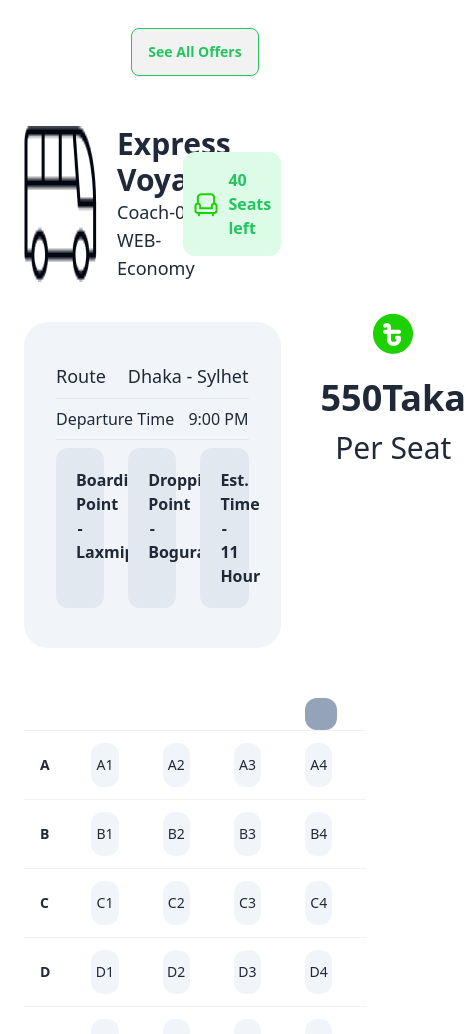
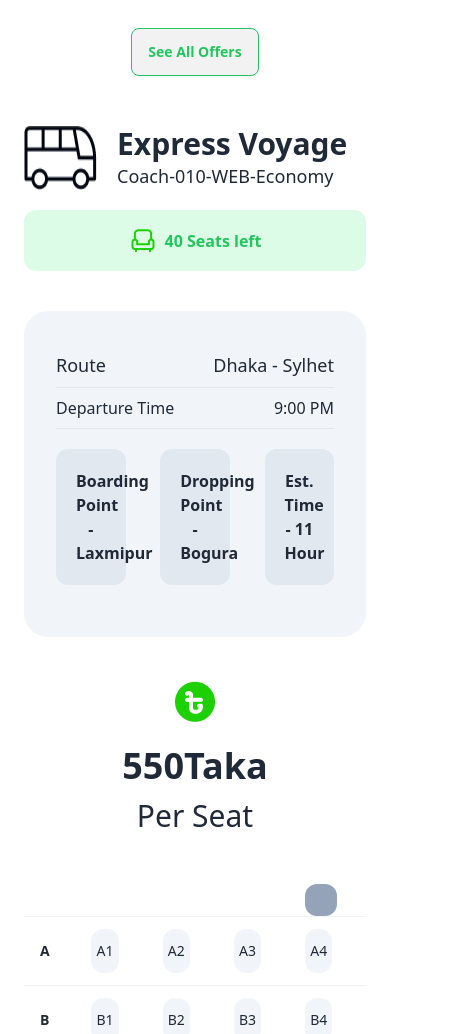
Before and after one commit to KaziSamiUllah/Assignmnet-5, a plain HTML site: page index.html in a window 390 px wide. Shown: the part 1440-2474 px from the top of the page, 466 px wide, since content can reach past the window. Drawn offline with nearby package versions, Linux system fonts and the light colour scheme.

Commit message:
almost final

```diff
--- a/index.html
+++ b/index.html
@@ -106,9 +106,9 @@
             </div>
         </section>
         <section> <!-- Coach Details-->
-            <div class="flex gap-10">
-                <div class="w-3/4">
-                    <div class="flex justify-between items-center">
+            <div class="flex-row lg:flex gap-10">
+                <div class="lg:w-3/4">
+                    <div class="flex-row lg:flex justify-between items-center">
                         <div class="flex gap-5">
                             <img src="images/bus-logo.png" alt="">
                             <div>
@@ -116,10 +116,12 @@
                                 <h2 class="text-lg">Coach-010-WEB-Economy</h2>
                             </div>
                         </div>
-                        <div class="flex bg-green-100 p-4 text-green-500 font-bold rounded-xl border-green-600 border-none gap-2 justify-center items-center">
+                        <div
+                            class="flex bg-green-100 p-4 text-green-500 font-bold rounded-xl border-green-600 border-none gap-2 justify-center items-center my-5 lg:my-0">
                             <img src="images/seat-green.png" alt="">
                             <h3 class="">
-                                <Span id="ticket-left">40</Span> Seats left</h3>
+                                <Span id="ticket-left">40</Span> Seats left
+                            </h3>
                         </div>
                     </div>
                     <div class="border-none p-8 font-medium rounded-3xl mt-10 bg-slate-100 ">
@@ -133,14 +135,14 @@
                             <h2>9:00 PM</h2>
                         </div>
                         <hr>
-                        <div class="flex justify-between my-2 font-bold">
+                        <div class="flex justify-between my-2 font-bold my-5">
                             <h2 class="p-5 bg-slate-200 rounded-xl w-1/4 text-center">Boarding Point - Laxmipur</h2>
                             <h2 class="p-5 bg-slate-200 rounded-xl w-1/4 text-center">Dropping Point - Bogura</h2>
                             <h2 class="p-5 bg-slate-200 rounded-xl w-1/4 text-center">Est. Time - 11 Hour</h2>
                         </div>
                     </div>
                 </div>
-                <div class="flex-1 w-full flex justify-center items-center">
+                <div class="flex my-10 lg:flex-1 w-full  justify-center items-center">
                     <div class="text-center items-center           h-fit">
                         <img class="mx-auto mb-5" src="images/fare.png" alt="">
                         <h1 class="font-extrabold text-4xl mb-3"><span>550</span>Taka</h1>
--- a/script.js
+++ b/script.js
@@ -16,13 +16,18 @@ var seatButtons = document.querySelectorAll(".seat");
 
 for (seat of seatButtons) {
     const seatNum = seat.innerText;
-    seat.addEventListener('click', function clickhandler() {
-        this.classList.add('bg-green-200');
+    seat.addEventListener('click', function () {
+
+        // this.classList.add('bg-green-200');
         // console.log(seat);
-        addItemToBill(seatNum);
+        // addItemToBill(seatNum);
         totalTickets++
-        ticketLeft++;
+        ticketLeft--;
         console.log(totalTickets);
+
+        if(totalTickets<=4){
+            this.classList.add('bg-green-200');
+            addItemToBill(seatNum);
 
         changeInnerTextByID('small-green', totalTickets)
         total = total + 550;
@@ -30,6 +35,7 @@ for (seat of seatButtons) {
         changeInnerTextByID('grand-total', total)
         changeInnerTextByID('ticket-left', ticketLeft);
         this.disabled = true;
+        }
 
         if (totalTickets >= 4) {
             document.getElementById('coupon-field').disabled = false;
```
